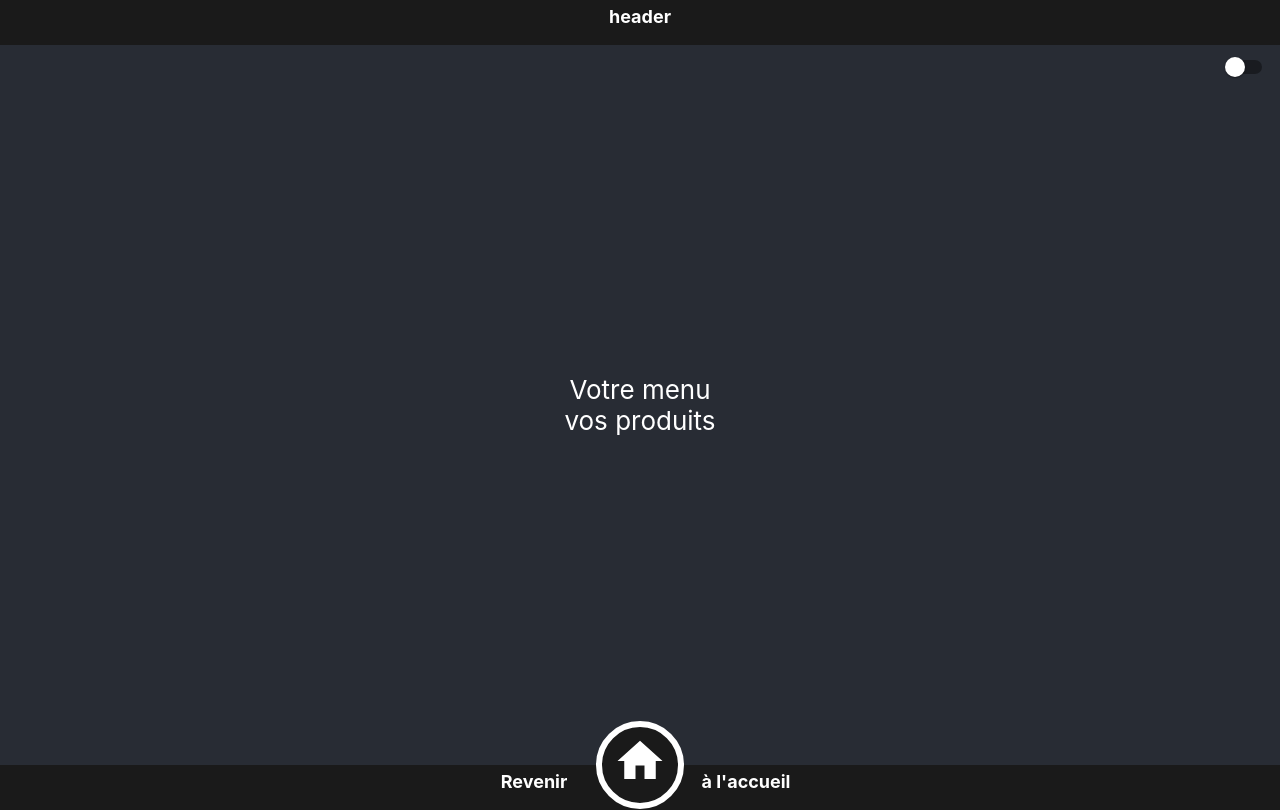
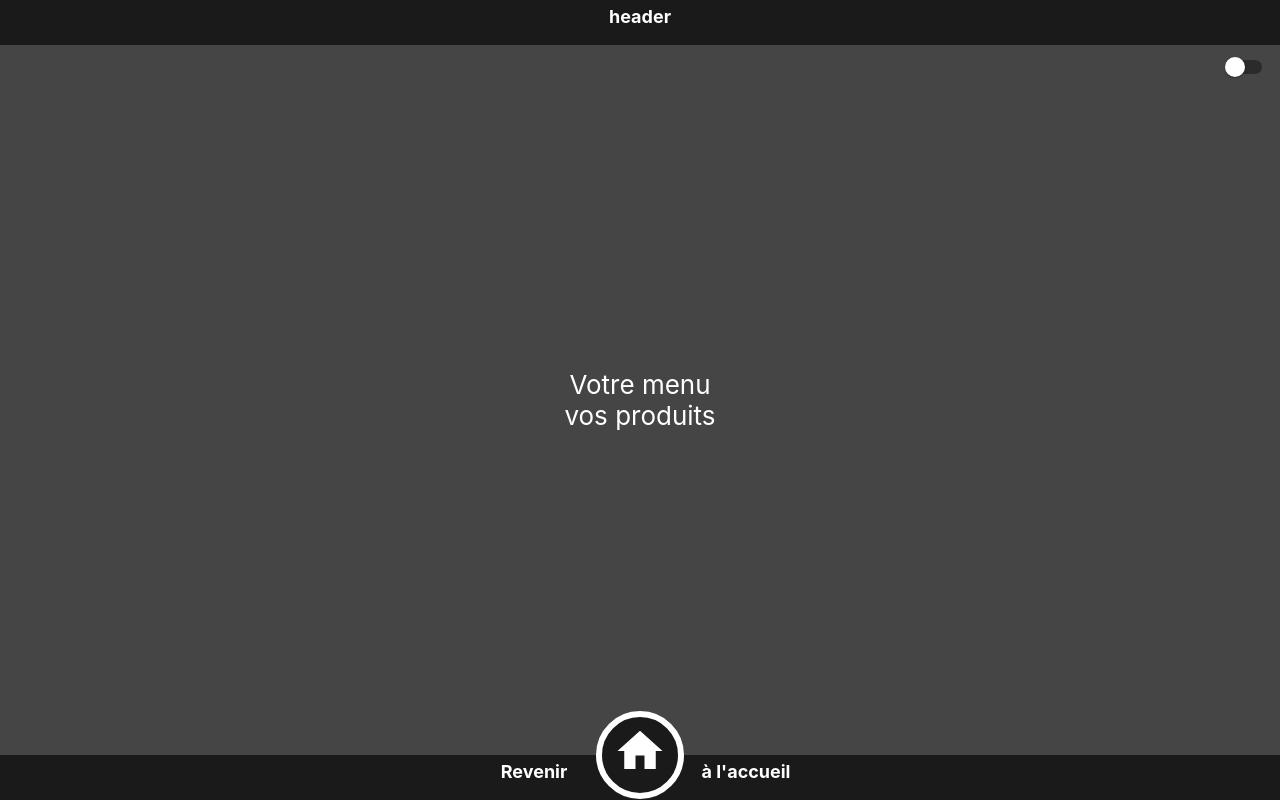
Before and after one commit to vk-573/react-menu-interview, a React (Create React App) app: page /menu in a window 1280 px wide. Built offline with nearby package versions, Linux system fonts and the light colour scheme.

Commit message:
feat(Layout): adding main layout which auto scales with flex

```diff
--- a/src/App.tsx
+++ b/src/App.tsx
@@ -5,11 +5,10 @@ import { Route, BrowserRouter as Router, Switch } from "react-router-dom";
 import { ThemeProvider } from "./Theme";
 import Header from "./components/header/header";
 import Footer from "./components/footer/footer";
+import Layout from "./components/layout/layout";
 
 import Home from "./pages/home/home";
 import Menu from "./pages/menu/menu";
-
-// TODO add a a configurable layout with this.props.children && styled component structure
 
 function App() {
   return (
@@ -17,12 +16,12 @@ function App() {
       <div className="App">
         <ThemeProvider>
           <Header />
-          <div className="main-layout">
+          <Layout>
             <Switch>
               <Route exact path="/" component={Home} />
               <Route exact path="/menu" component={Menu} />
             </Switch>
-          </div>
+          </Layout>
           <Footer />
         </ThemeProvider>
       </div>
--- a/src/Theme.tsx
+++ b/src/Theme.tsx
@@ -21,7 +21,7 @@ const reducer = (state: theme, action: string) => {
     case "dark":
       return { name: "dark", primary: "#1A1A1A", secondary: "#454545", text: "white" };
     case "light":
-      return { name: "light", primary: "#454545", secondary: "#454545", text: "white" };
+      return { name: "light", primary: "#454545", secondary: "white", text: "#454545" };
     default:
       return { name: "dark", primary: "#1A1A1A", secondary: "#454545", text: "white" };
   }
--- a/src/components/footer/footer.tsx
+++ b/src/components/footer/footer.tsx
@@ -6,7 +6,7 @@ import { Home as HomeIcon, MenuBook as MenuIcon } from "@material-ui/icons";
 import { useTheme } from "../../Theme";
 import "./footer.scss";
 
-export const Footer = () => {
+export const Footer: React.FC = () => {
   const { state } = useTheme();
 
   const route = useLocation();
--- a/src/components/header/header.tsx
+++ b/src/components/header/header.tsx
@@ -4,7 +4,7 @@ import { useTheme } from "../../Theme";
 import { ColorSwitch } from "../colorSwitch/colorSwitch";
 import "./header.scss";
 
-export const Header = () => {
+export const Header: React.FC = () => {
   const { state } = useTheme();
 
   return (
--- /dev/null
+++ b/src/components/layout/layout.scss
@@ -0,0 +1,9 @@
+.main-layout {
+  display: flex;
+  flex: 2;
+  flex-direction: column;
+  align-items: center;
+  justify-content: center;
+  font-size: calc(10px + 2vmin);
+  color: white;
+}
--- /dev/null
+++ b/src/components/layout/layout.tsx
@@ -0,0 +1,15 @@
+import React from "react";
+import { useTheme } from "../../Theme";
+
+import "./layout.scss";
+
+export const Layout: React.FC = ({ children }) => {
+  const { state } = useTheme();
+  return (
+    <div className="main-layout" style={{ backgroundColor: state.secondary, color: state.text }}>
+      {children}
+    </div>
+  );
+};
+
+export default Layout;
--- a/src/styles/App.scss
+++ b/src/styles/App.scss
@@ -2,42 +2,10 @@
 
 .App {
   text-align: center;
+  display: flex;
+  flex-direction: column;
+  justify-content: stretch;
   min-height: 100vh;
-}
-
-.App-logo {
-  height: 40vmin;
-  pointer-events: none;
-}
-
-@media (prefers-reduced-motion: no-preference) {
-  .App-logo {
-    animation: App-logo-spin infinite 20s linear;
-  }
-}
-
-.main-layout {
-  background-color: #282c34;
-  display: flex;
-  min-height: 90vh;
-  flex-direction: column;
-  align-items: center;
-  justify-content: center;
-  font-size: calc(10px + 2vmin);
-  color: white;
-}
-
-.App-link {
-  color: #61dafb;
-}
-
-@keyframes App-logo-spin {
-  from {
-    transform: rotate(0deg);
-  }
-  to {
-    transform: rotate(360deg);
-  }
 }
 
 .hidden {
```
